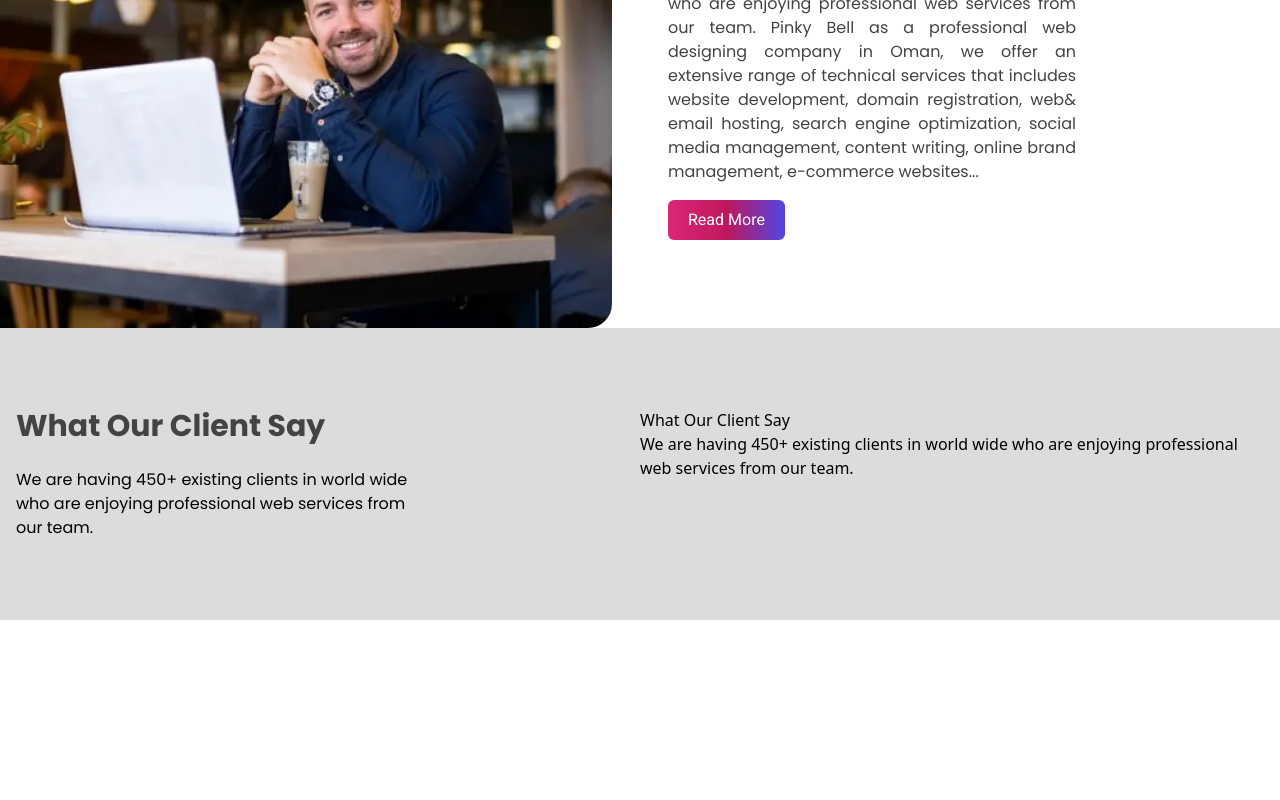
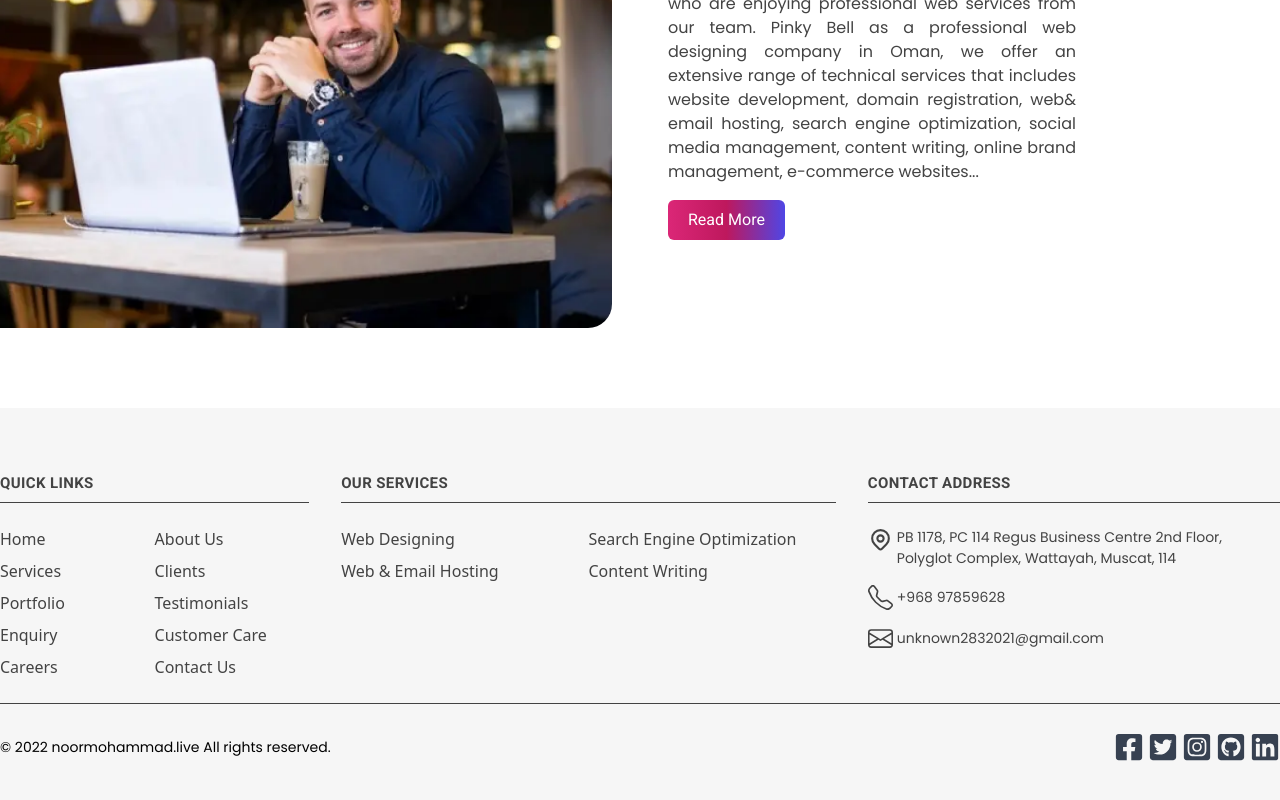
Before and after one commit to noorjsdivs/bluerain, a React (Create React App) app: page / in a window 1280 px wide. Shown: the part 2157-2957 px from the top of the page. Before the commit the page ends 2777 px from the top, so only its background shows below. Built offline with nearby package versions, Linux system fonts and the light colour scheme.

Commit message:
footer added

```diff
--- a/public/index.html
+++ b/public/index.html
@@ -24,7 +24,7 @@
       work correctly both with client-side routing and a non-root public URL.
       Learn how to configure a non-root public URL by running `npm run build`.
     -->
-    <title>Web Design Oman, Web Development Company | PinkyBell, Muscat</title>
+    <title>Design your Website with us</title>
   </head>
   <body>
     <noscript>You need to enable JavaScript to run this app.</noscript>
--- a/src/Prime.js
+++ b/src/Prime.js
@@ -1,7 +1,8 @@
 import React from "react";
 import AboutUs from "./components/aboutUs/AboutUs";
 import Banner from "./components/banner/Banner";
-import ClientMsg from "./components/clientmsg/ClientMsg";
+import Footer from "./components/footer/Footer";
+// import ClientMsg from "./components/clientmsg/ClientMsg";
 import Header from "./components/header/Header";
 import Whatwedo from "./components/whatwedo/Whatwedo";
 import Whoweare from "./components/whoweare/Whoweare";
@@ -16,7 +17,8 @@ const Prime = () => {
         <Whatwedo />
       </div>
       <AboutUs />
-      <ClientMsg />
+      {/* <ClientMsg /> */}
+      <Footer />
     </div>
   );
 };
--- a/src/components/aboutUs/AboutUs.js
+++ b/src/components/aboutUs/AboutUs.js
@@ -5,7 +5,7 @@ import ReadmoreBtn from "../buttons/ReadmoreBtn";
 
 const AboutUs = () => {
   return (
-    <div className="w-full flex gap-14">
+    <div className="w-full flex gap-14 mb-20">
       <div className="w-1/2">
         <motion.img
           initial={{ x: -100, opacity: 0 }}
--- /dev/null
+++ b/src/components/footer/Footer.js
@@ -0,0 +1,166 @@
+import React from "react";
+import { BsTelephone, BsEnvelope } from "react-icons/bs";
+import { TbMapPin } from "react-icons/tb";
+import {
+  FaFacebookSquare,
+  FaTwitterSquare,
+  FaGithubSquare,
+  FaInstagramSquare,
+  FaLinkedin,
+} from "react-icons/fa";
+
+const Footer = () => {
+  return (
+    <div className="w-full py-10 bg-[#F6F6F6]">
+      <div className="max-w-screen-xl mx-auto flex gap-8 mb-7 mt-4 border-b-[1px] border-b-[#434343]">
+        <div className="w-1/4">
+          <h3 className="w-full font-titleFont text-[15px] tracking-wide font-semibold uppercase text-[#434343] border-b-[1px] py-2 border-b-[#434343]">
+            Quick links
+          </h3>
+          <div className="flex py-6 w-full justify-between text-[#434343]">
+            <div className="w-1/2">
+              <ul className="flex flex-col gap-2">
+                <li className="footerli group">
+                  <span className="footerlispan group-hover:pl-6 transition-pl"></span>
+                  Home
+                </li>
+                <li className="footerli group">
+                  <span className="footerlispan group-hover:pl-6 transition-pl"></span>
+                  Services
+                </li>
+                <li className="footerli group">
+                  <span className="footerlispan group-hover:pl-6 transition-pl"></span>
+                  Portfolio
+                </li>
+                <li className="footerli group">
+                  <span className="footerlispan group-hover:pl-6 transition-pl"></span>
+                  Enquiry
+                </li>
+                <li className="footerli group">
+                  <span className="footerlispan group-hover:pl-6 transition-pl"></span>
+                  Careers
+                </li>
+              </ul>
+            </div>
+            <div className="w-1/2">
+              <ul className="flex flex-col gap-2">
+                <li className="footerli group">
+                  <span className="footerlispan group-hover:pl-6 transition-pl"></span>
+                  About Us
+                </li>
+                <li className="footerli group">
+                  <span className="footerlispan group-hover:pl-6 transition-pl"></span>
+                  Clients
+                </li>
+                <li className="footerli group">
+                  <span className="footerlispan group-hover:pl-6 transition-pl"></span>
+                  Testimonials
+                </li>
+                <li className="footerli group">
+                  <span className="footerlispan group-hover:pl-6 transition-pl"></span>
+                  Customer Care
+                </li>
+                <li className="footerli group">
+                  <span className="footerlispan group-hover:pl-6 transition-pl"></span>
+                  Contact Us
+                </li>
+              </ul>
+            </div>
+          </div>
+        </div>
+        <div className="w-2/5">
+          <h3 className="w-full font-titleFont text-[15px] tracking-wide font-semibold uppercase text-[#434343] border-b-[1px] py-2 border-b-[#434343]">
+            Our Services
+          </h3>
+          <div className="flex py-6 w-full justify-between text-[#434343]">
+            <div className="w-1/2">
+              <ul className="flex flex-col gap-2">
+                <li className="footerli group">
+                  <span className="footerlispan group-hover:pl-6 transition-pl"></span>
+                  Web Designing
+                </li>
+                <li className="footerli group">
+                  <span className="footerlispan group-hover:pl-6 transition-pl"></span>
+                  Web & Email Hosting
+                </li>
+              </ul>
+            </div>
+            <div className="w-1/2">
+              <ul className="flex flex-col gap-2">
+                <li className="footerli group">
+                  <span className="footerlispan group-hover:pl-6 transition-pl"></span>
+                  Search Engine Optimization
+                </li>
+                <li className="footerli group">
+                  <span className="footerlispan group-hover:pl-6 transition-pl"></span>
+                  Content Writing
+                </li>
+              </ul>
+            </div>
+          </div>
+        </div>
+        <div className="w-1/3">
+          <h3 className="w-full font-titleFont text-[15px] tracking-wide font-semibold uppercase text-[#434343] border-b-[1px] py-2 border-b-[#434343]">
+            Contact Address
+          </h3>
+          <div className="flex py-6 w-full justify-between text-[#434343]">
+            <ul className="flex flex-col gap-4">
+              <li className="flex justify-start gap-1 text-[14px] font-bodyFont">
+                <span className="text-[25px] text-[#434343]">
+                  <TbMapPin />
+                </span>
+                PB 1178, PC 114 Regus Business Centre 2nd Floor, Polyglot
+                Complex, Wattayah, Muscat, 114
+              </li>
+              <li className="flex justify-start items-center gap-1 text-[14px] font-bodyFont">
+                <span className="text-[25px] text-[#434343]">
+                  <BsTelephone />
+                </span>
+                +968 97859628
+              </li>
+              <li className="flex justify-start items-center gap-1 text-[14px] font-bodyFont">
+                <span className="text-[25px] text-[#434343]">
+                  <BsEnvelope />
+                </span>
+                unknown2832021@gmail.com
+              </li>
+            </ul>
+          </div>
+        </div>
+      </div>
+      <div className="max-w-screen-xl mx-auto flex justify-between items-center">
+        <div>
+          <p className="font-bodyFont text-sm">
+            © 2022 noormohammad.live All rights reserved.
+          </p>
+        </div>
+        <div>
+          <div className="flex w-full justify-center  mdl:justify-start gap-1 mdl:-mt-3 lg:-mt-0">
+            <FaFacebookSquare
+              size={30}
+              className="fill-gray-700 hover:fill-[#4267B2] cursor-pointer transform ease-in-out duration-300"
+            />
+            <FaTwitterSquare
+              size={30}
+              className="fill-gray-700 hover:fill-[#1DA1F2] cursor-pointer transform ease-in-out duration-300"
+            />
+            <FaInstagramSquare
+              size={30}
+              className="fill-gray-700 hover:fill-[#b8278b] cursor-pointer transform ease-in-out duration-300"
+            />
+            <FaGithubSquare
+              size={30}
+              className="fill-gray-700 hover:fill-gray-600 cursor-pointer transform ease-in-out duration-300"
+            />
+            <FaLinkedin
+              size={30}
+              className="fill-gray-700 hover:fill-[#0e76a8] cursor-pointer transform ease-in-out duration-300"
+            />
+          </div>
+        </div>
+      </div>
+    </div>
+  );
+};
+
+export default Footer;
--- a/src/components/whatwedo/Whatwedo.js
+++ b/src/components/whatwedo/Whatwedo.js
@@ -19,8 +19,8 @@ const Whatwedo = () => {
       >
         Who We Do
       </motion.h2>
-      <div className="max-w-screen-xl mx-auto flex gap-10 py-16">
-        <motion.div className="flex flex-col gap-3 px-6 py-8 hover:shadow-2xl cursor-pointer hover:scale-110 transition ease-in-out duration-500 rounded-xl">
+      <div className="max-w-screen-xl mx-auto flex flex-col xl:flex-row gap-10 px-2 xl:px-0 py-16">
+        <motion.div className="flex flex-col gap-3 px-10 xl:px-6 py-8 hover:shadow-2xl cursor-pointer hover:scale-105 xl:hover:scale-110 transition ease-in-out duration-500 rounded-xl">
           <motion.p
             initial={{ y: 100, opacity: 0 }}
             whileInView={{ y: 0, opacity: 1 }}
--- a/src/index.css
+++ b/src/index.css
@@ -14,4 +14,12 @@
   .smallCard3 {
     @apply bg-white w-44 h-48 drop-shadow-3xl rounded-2xl flex font-bodyFont flex-col gap-1 justify-center items-center text-center lgl:absolute bottom-10 right-32;
   }
+  /* ================ Footer start here ============== */
+  .footerli {
+    @apply w-full flex relative bg-[#F6F6F6] justify-start items-center gap-1 hover:pl-7 cursor-pointer duration-500;
+  }
+  .footerlispan {
+    @apply absolute h-[1px] duration-500 left-0 z-0 bg-[#434343] mt-1;
+  }
+  /* ================ Footer end here ============== */
 }
```
